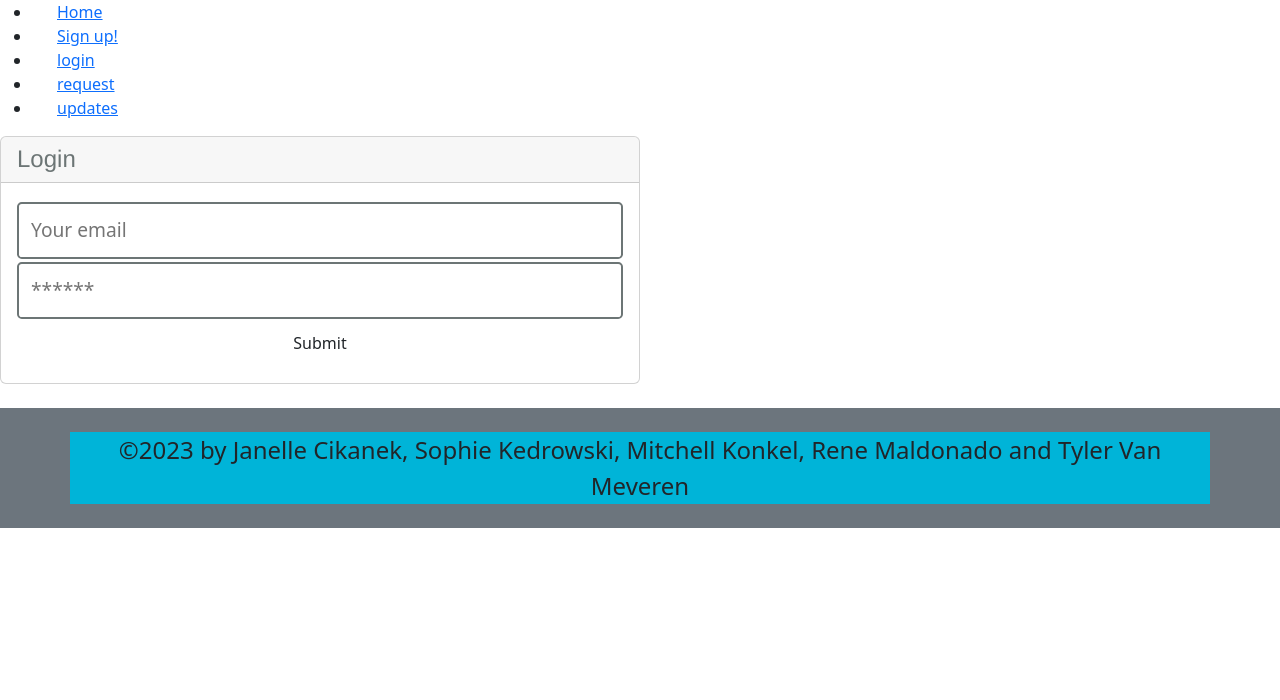
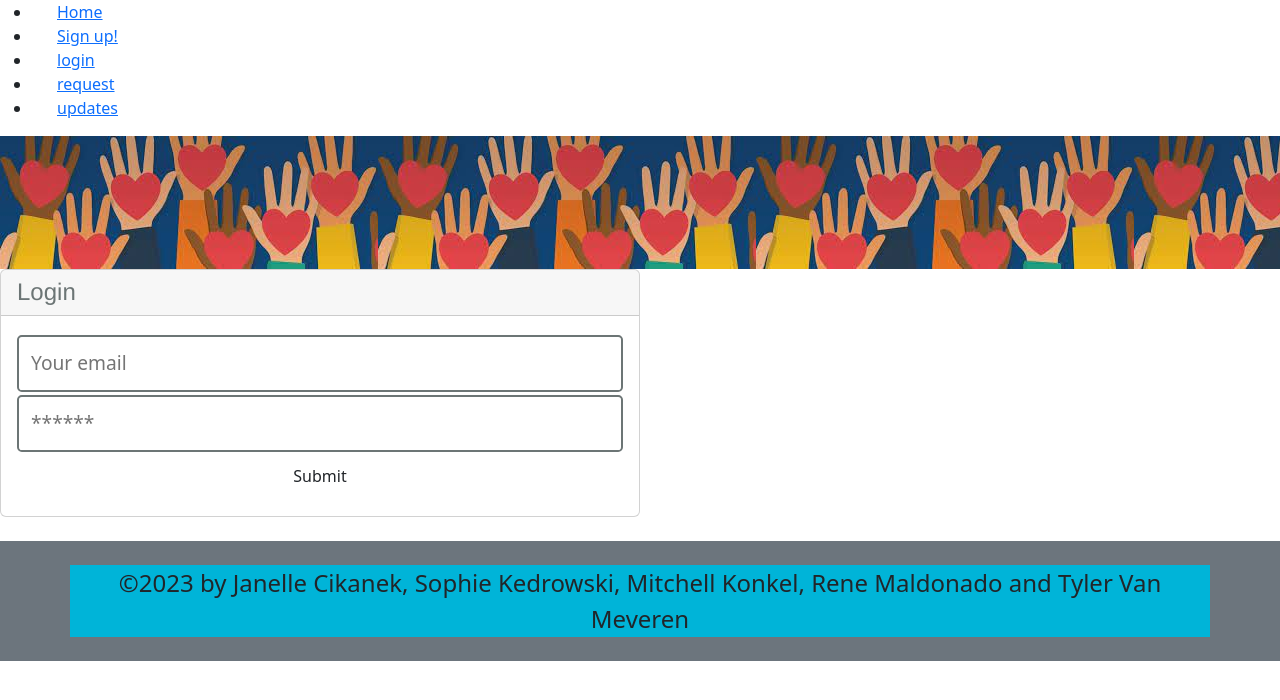
Before and after one commit to mjkonkel/helping-hands, a React (Create React App) app in the folder client/: page /login in a window 1280 px wide. Shown: the top 700 px of the page. Built offline with nearby package versions, Linux system fonts and the light colour scheme.

Commit message:
logo to login

```diff
--- a/client/src/pages/Login.js
+++ b/client/src/pages/Login.js
@@ -4,6 +4,7 @@ import { useMutation } from '@apollo/client';
 import { LOGIN_USER } from '../utils/mutations';
 
 import Auth from '../utils/auth';
+import Logo from "../assets/Logo.jpeg";
 
 const Login = (props) => {
   const [formState, setFormState] = useState({ email: '', password: '' });
@@ -41,6 +42,12 @@ const Login = (props) => {
   };
 
   return (
+
+    <div>
+    <div className="Logo">
+    <img src={Logo} alt="Logo" />
+ </div>
+
     <main className="flex-row justify-center mb-4">
       <div className="col-12 col-md-6">
         <div className="card">
@@ -75,6 +82,7 @@ const Login = (props) => {
         </div>
       </div>
     </main>
+    </div>
   );
 };
 
```
